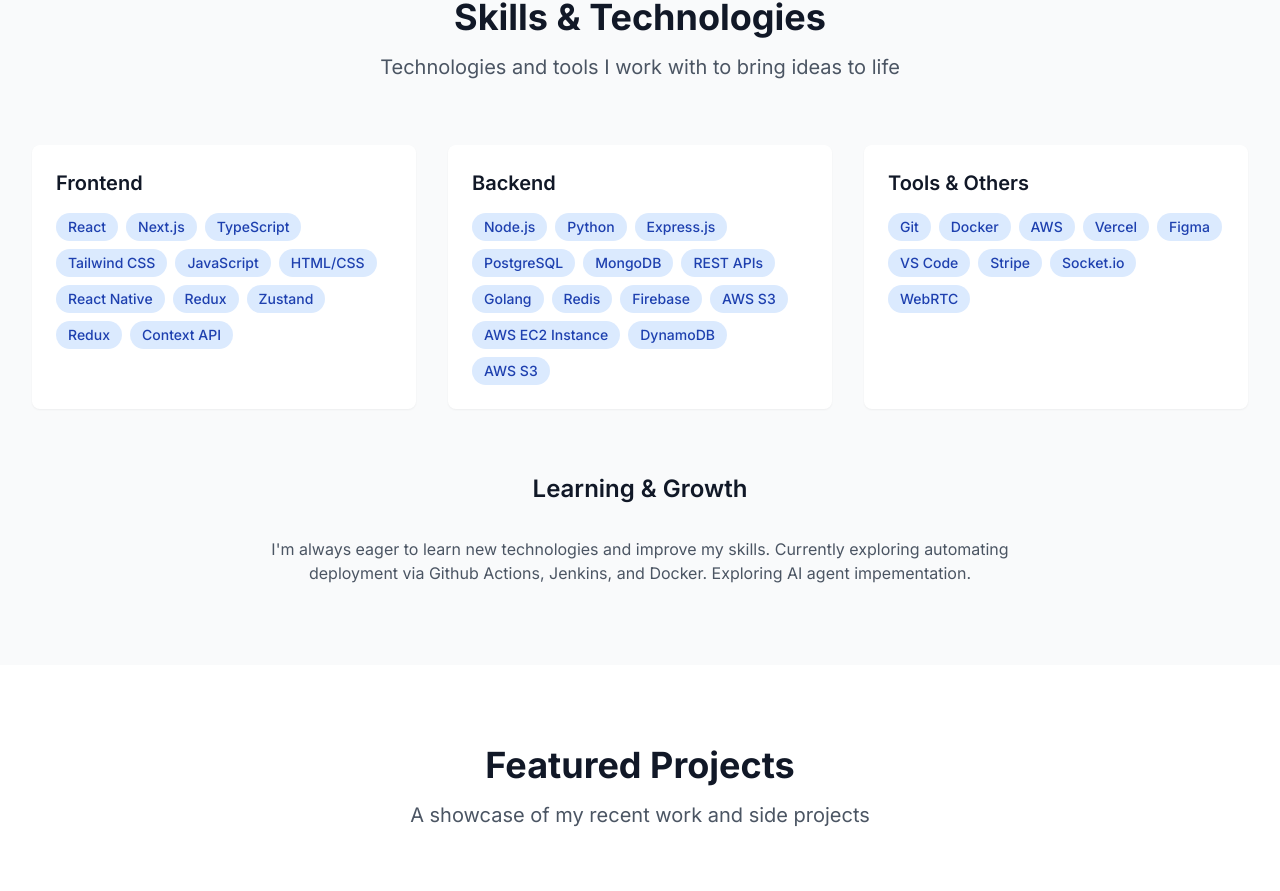
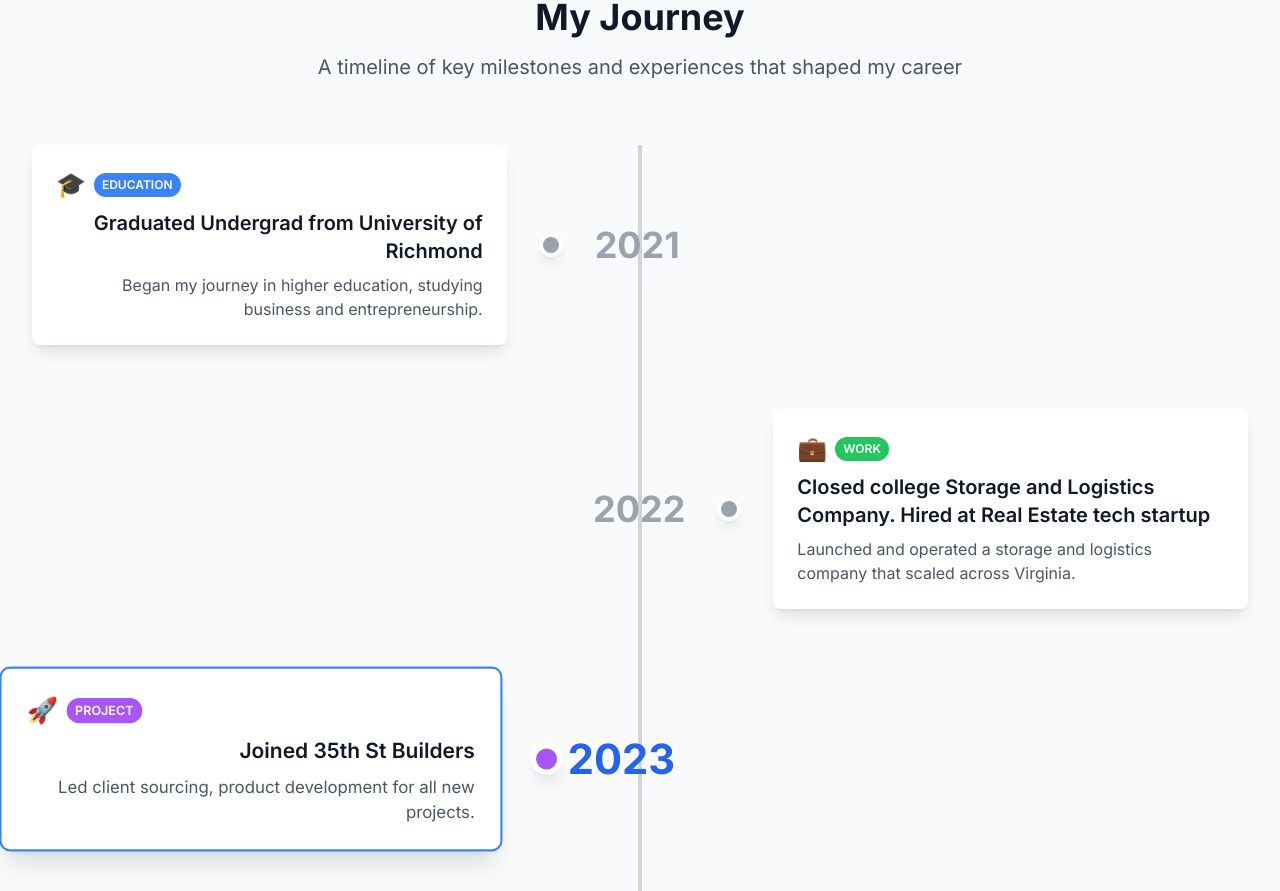
Before and after one commit to t-tann8/TJ-s-Personal-Site, a Next.js app: page / in a window 1280 px wide. Shown: the part 1883-2774 px from the top of the page. Built offline with nearby package versions, Linux system fonts and the light colour scheme; grey boxes are pictures that could not be loaded.

Commit message:
Implemented timeline and journey section.

```diff
--- a/app/page.tsx
+++ b/app/page.tsx
@@ -1,5 +1,6 @@
 import Hero from '@/components/Hero'
 import About from '@/components/About'
+import Timeline from '@/components/Timeline'
 import Projects from '@/components/Projects'
 import Skills from '@/components/Skills'
 import Contact from '@/components/Contact'
@@ -9,6 +10,7 @@
     <>
       <Hero />
       <About />
+      <Timeline />
       <Skills />
       <Projects />
       <Contact />
--- a/components/Header.tsx
+++ b/components/Header.tsx
@@ -25,6 +25,9 @@
             <div className="ml-10 flex items-baseline space-x-4">
               <Link href="#about" className="text-gray-700 hover:text-primary-600 px-3 py-2 rounded-md text-sm font-medium transition-colors">
                 About
+              </Link>
+              <Link href="#timeline" className="text-gray-700 hover:text-primary-600 px-3 py-2 rounded-md text-sm font-medium transition-colors">
+                Timeline
               </Link>
               <Link href="#skills" className="text-gray-700 hover:text-primary-600 px-3 py-2 rounded-md text-sm font-medium transition-colors">
                 Skills
@@ -62,6 +65,9 @@
               <Link href="#about" className="text-gray-700 hover:text-primary-600 block px-3 py-2 rounded-md text-base font-medium">
                 About
               </Link>
+              <Link href="#timeline" className="text-gray-700 hover:text-primary-600 block px-3 py-2 rounded-md text-base font-medium">
+                Timeline
+              </Link>
               <Link href="#skills" className="text-gray-700 hover:text-primary-600 block px-3 py-2 rounded-md text-base font-medium">
                 Skills
               </Link>
--- /dev/null
+++ b/components/Timeline.tsx
@@ -0,0 +1,186 @@
+'use client'
+
+import { useState, useEffect, useRef } from 'react'
+
+interface TimelineEvent {
+  year: string
+  title: string
+  description: string
+  category: 'education' | 'work' | 'project' | 'achievement'
+}
+
+const Timeline = () => {
+  const [activeEvent, setActiveEvent] = useState(0)
+  const timelineRef = useRef<HTMLDivElement>(null)
+  const eventRefs = useRef<(HTMLDivElement | null)[]>([])
+
+  const timelineEvents: TimelineEvent[] = [
+    {
+      year: '2021',
+      title: 'Graduated Undergrad from University of Richmond',
+      description: 'Began my journey in higher education, studying business and entrepreneurship.',
+      category: 'education'
+    },
+    {
+      year: '2022',
+      title: 'Closed college Storage and Logistics Company. Hired at Real Estate tech startup',
+      description: 'Launched and operated a storage and logistics company that scaled across Virginia.',
+      category: 'work'
+    },
+    {
+      year: '2023',
+      title: 'Joined 35th St Builders ',
+      description: 'Led client sourcing, product development for all new projects.',
+      category: 'project'
+    },
+    {
+      year: '2024',
+      title: 'Attended Coding Bootcamp',
+      description: 'Graduated from Coding Dojo Bootcamp. Rebuilt Relai suite of applications.',
+      category: 'education'
+    },
+  ]
+
+  useEffect(() => {
+    const handleScroll = () => {
+      if (!timelineRef.current) return
+
+      const timelineRect = timelineRef.current.getBoundingClientRect()
+      const timelineTop = timelineRect.top
+      const timelineBottom = timelineRect.bottom
+      const windowHeight = window.innerHeight
+
+      // Calculate which event should be active based on scroll position
+      const scrollProgress = Math.max(0, Math.min(1,
+        (windowHeight - timelineTop) / (timelineBottom - timelineTop + windowHeight)
+      ))
+
+      const newActiveEvent = Math.floor(scrollProgress * timelineEvents.length)
+      setActiveEvent(Math.min(newActiveEvent, timelineEvents.length - 1))
+    }
+
+    window.addEventListener('scroll', handleScroll)
+    handleScroll() // Initial call
+
+    return () => window.removeEventListener('scroll', handleScroll)
+  }, [timelineEvents.length])
+
+  const getCategoryColor = (category: TimelineEvent['category']) => {
+    switch (category) {
+      case 'education':
+        return 'bg-blue-500'
+      case 'work':
+        return 'bg-green-500'
+      case 'project':
+        return 'bg-purple-500'
+      case 'achievement':
+        return 'bg-orange-500'
+      default:
+        return 'bg-gray-500'
+    }
+  }
+
+  const getCategoryIcon = (category: TimelineEvent['category']) => {
+    switch (category) {
+      case 'education':
+        return '🎓'
+      case 'work':
+        return '💼'
+      case 'project':
+        return '🚀'
+      case 'achievement':
+        return '🏆'
+      default:
+        return '📅'
+    }
+  }
+
+  return (
+    <section id="timeline" className="py-20 bg-gray-50">
+      <div className="max-w-7xl mx-auto px-4 sm:px-6 lg:px-8">
+        <div className="text-center mb-16">
+          <h2 className="text-3xl md:text-4xl font-bold text-gray-900 mb-4">My Journey</h2>
+          <p className="text-xl text-gray-600 max-w-3xl mx-auto">
+            A timeline of key milestones and experiences that shaped my career
+          </p>
+        </div>
+
+        <div ref={timelineRef} className="relative">
+          {/* Timeline Line */}
+          <div className="absolute left-1/2 transform -translate-x-1/2 w-1 h-full bg-gray-300"></div>
+
+          {/* Timeline Events */}
+          <div className="space-y-16">
+            {timelineEvents.map((event, index) => (
+              <div
+                key={index}
+                ref={(el) => (eventRefs.current[index] = el)}
+                className={`relative flex items-center ${
+                  index % 2 === 0 ? 'flex-row' : 'flex-row-reverse'
+                } ${activeEvent === index ? 'scale-105' : 'scale-100'} transition-all duration-500`}
+              >
+                {/* Event Content */}
+                <div className={`w-5/12 ${index % 2 === 0 ? 'pr-8 text-right' : 'pl-8 text-left'}`}>
+                  <div className={`bg-white rounded-lg p-6 shadow-lg ${
+                    activeEvent === index ? 'shadow-xl ring-2 ring-primary-500' : ''
+                  } transition-all duration-500`}>
+                    <div className="flex items-center space-x-2 mb-2">
+                      <span className="text-2xl">{getCategoryIcon(event.category)}</span>
+                      <span className={`inline-block px-2 py-1 rounded-full text-xs font-semibold text-white ${getCategoryColor(event.category)}`}>
+                        {event.category.toUpperCase()}
+                      </span>
+                    </div>
+                    <h3 className="text-xl font-semibold text-gray-900 mb-2">{event.title}</h3>
+                    <p className="text-gray-600">{event.description}</p>
+                  </div>
+                </div>
+
+                {/* Timeline Dot */}
+                <div className="relative z-10 flex-shrink-0">
+                  <div className={`w-6 h-6 rounded-full border-4 border-white shadow-lg transition-all duration-500 ${
+                    activeEvent === index
+                      ? `${getCategoryColor(event.category)} scale-125`
+                      : 'bg-gray-400'
+                  }`}>
+                    {activeEvent === index && (
+                      <div className={`absolute inset-0 rounded-full ${getCategoryColor(event.category)} animate-ping`}></div>
+                    )}
+                  </div>
+                </div>
+
+                {/* Year */}
+                <div className={`w-5/12 ${index % 2 === 0 ? 'pl-8 text-left' : 'pr-8 text-right'}`}>
+                  <div className={`text-4xl font-bold transition-all duration-500 ${
+                    activeEvent === index ? 'text-primary-600 scale-110' : 'text-gray-400'
+                  }`}>
+                    {event.year}
+                  </div>
+                </div>
+              </div>
+            ))}
+          </div>
+        </div>
+
+        {/* Progress Indicator */}
+        <div className="mt-16 text-center">
+          <div className="inline-flex items-center space-x-2 bg-white rounded-full px-4 py-2 shadow-sm">
+            <span className="text-sm text-gray-600">Timeline Progress:</span>
+            <div className="flex space-x-1">
+              {timelineEvents.map((_, index) => (
+                <div
+                  key={index}
+                  className={`w-2 h-2 rounded-full transition-colors duration-300 ${
+                    index <= activeEvent ? 'bg-primary-600' : 'bg-gray-300'
+                  }`}
+                />
+              ))}
+            </div>
+            <span className="text-sm text-gray-600">{activeEvent + 1}/{timelineEvents.length}</span>
+          </div>
+        </div>
+      </div>
+    </section>
+  )
+}
+
+export default Timeline
```
